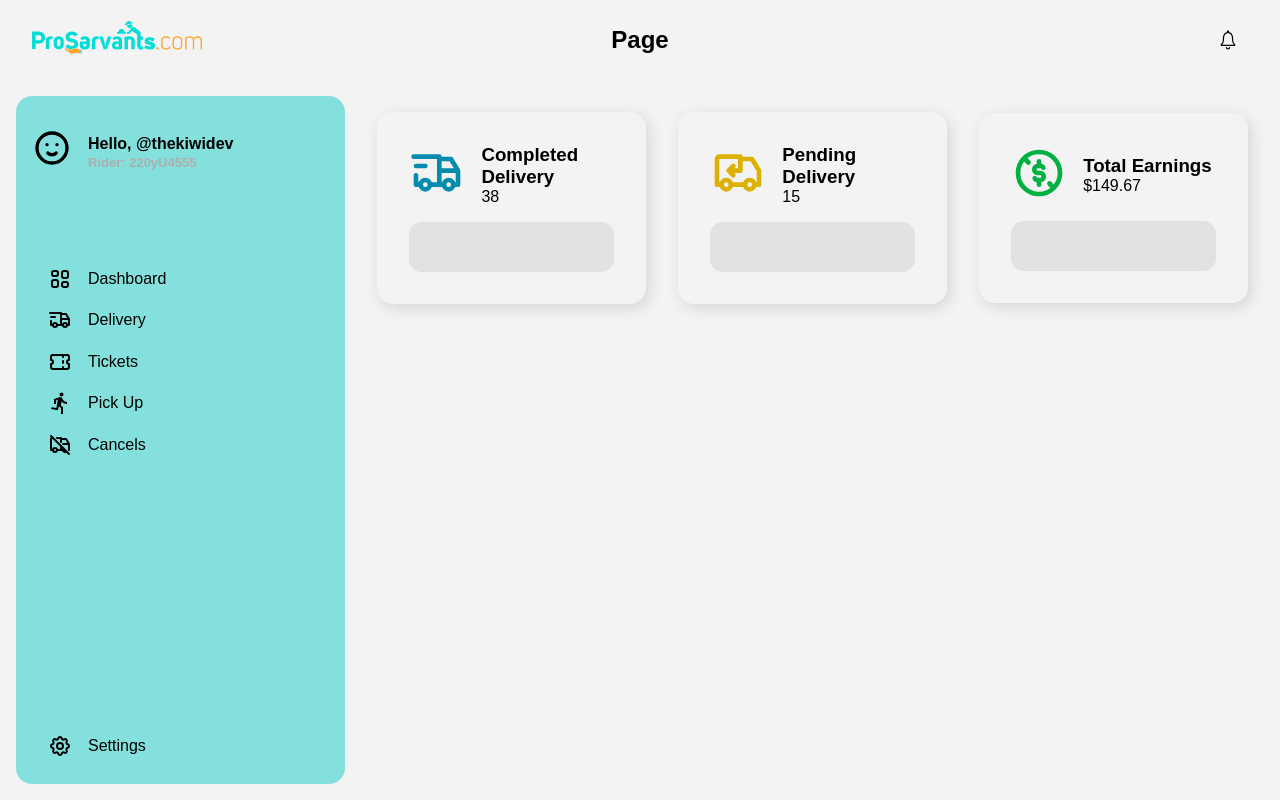
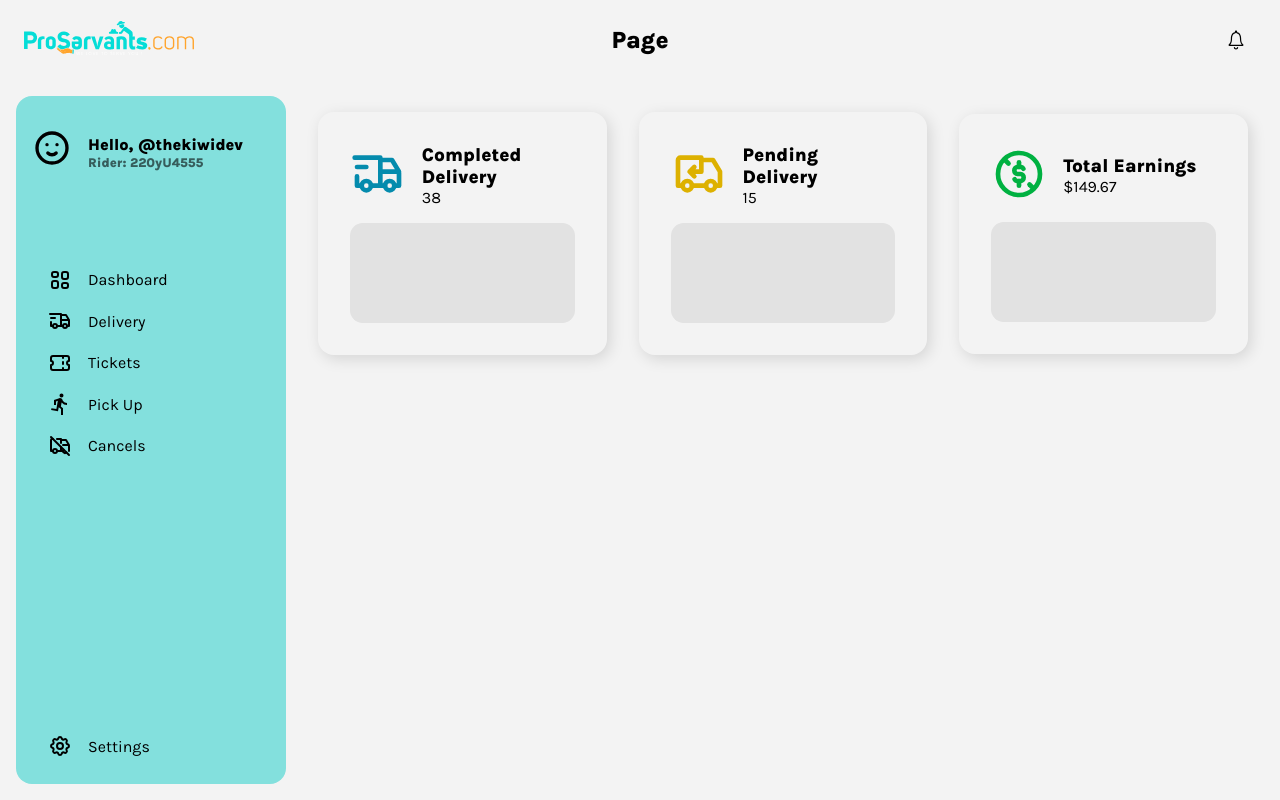
Before and after one commit to thekiwidev/proservants.dashboard, a React (Create React App) app: page / in a window 1280 px wide. Built offline with nearby package versions, Linux system fonts and the light colour scheme.

Commit message:
sone tweaks, and now waiting for updates

```diff
--- a/public/index.html
+++ b/public/index.html
@@ -24,6 +24,13 @@
       work correctly both with client-side routing and a non-root public URL.
       Learn how to configure a non-root public URL by running `npm run build`.
     -->
+    <link rel="preconnect" href="https://fonts.googleapis.com" />
+    <link rel="preconnect" href="https://fonts.gstatic.com" crossorigin />
+    <link
+      href="https://fonts.googleapis.com/css2?family=Karla:wght@300;400;600;800&display=swap"
+      rel="stylesheet"
+    />
+
     <title>Dashboard | ProServants</title>
   </head>
   <body>
--- a/src/App.js
+++ b/src/App.js
@@ -24,7 +24,12 @@
 
   return (
     <div className="wrapper">
-      <Header page={page} setPage={setPage} handleMenuCLick={handleMenuCLick} />
+      <Header
+        page={page}
+        setPage={setPage}
+        handleMenuCLick={handleMenuCLick}
+        classList={sidebarClassList}
+      />
       <div className="body">
         <Sidebar classList={sidebarClassList} />
         <Body />
--- a/src/components/body/Body.jsx
+++ b/src/components/body/Body.jsx
@@ -7,7 +7,7 @@
 
 const Body = () => {
   return (
-    <div>
+    <div className="body-contents">
       <div className="cards">
         <DashboardCard
           cardTitle="Completed Delivery"
--- a/src/components/body/body.scss
+++ b/src/components/body/body.scss
@@ -1,11 +1,20 @@
 @import "../variables.scss";
+.body-contents {
+  width: 100%;
 
   .cards {
     display: flex;
     flex-direction: column;
     align-items: center;
+    justify-content: center;
 
     @media only screen and (min-width: $tabletView) {
       flex-direction: row;
+      flex-wrap: wrap;
+    }
+
+    @media only screen and (min-width: $laptopView) {
+      flex-wrap: nowrap;
     }
   }
+}
--- a/src/components/deliverycard/dashboardCard.scss
+++ b/src/components/deliverycard/dashboardCard.scss
@@ -32,7 +32,7 @@
 
   .bottom-content {
     width: 100%;
-    height: 50px;
+    height: 100px;
 
     background: #e2e2e2;
     border-radius: 0.8rem;
--- a/src/components/header/Header.jsx
+++ b/src/components/header/Header.jsx
@@ -5,7 +5,7 @@
 // TbAlignLeft
 import "./Header.scss";
 
-function Header({ page, handleMenuCLick }) {
+function Header({ page, handleMenuCLick, classList }) {
   return (
     <header className="dashboard-header">
       <div className="menu-icon">
--- a/src/components/header/Header.scss
+++ b/src/components/header/Header.scss
@@ -10,19 +10,17 @@
   align-items: center;
   justify-content: center;
 
-  padding: 1rem 2rem;
-
+  padding: 1rem 1.5rem;
 
   .logo {
-
     display: none;
 
     @media only screen and (min-width: $tabletView) {
       display: block;
       flex: 1;
 
-      img{
-         max-width: 170px;
+      img {
+        max-width: 170px;
       }
     }
   }
--- a/src/components/sidebar/Sidebar.scss
+++ b/src/components/sidebar/Sidebar.scss
@@ -93,7 +93,7 @@
         font-size: 13px;
         font-weight: bold;
 
-        color: #aeaeae;
+        color: #00000095;
         line-height: 1;
       }
     }
--- a/src/index.scss
+++ b/src/index.scss
@@ -1,3 +1,4 @@
+// import url('https://fonts.googleapis.com/css2?family=Karla:wght@300;400;600;800&display=swap');
 @import "./components/variables.scss";
 
 * {
@@ -20,6 +21,8 @@
     padding: 1rem;
     height: 90vh;
 
+    overflow-y: scroll;
+
     @media only screen and (min-width: $tabletView) {
       display: flex;
       gap: 1rem;
```
Lines whose indentation alone changed are shown as unchanged.
